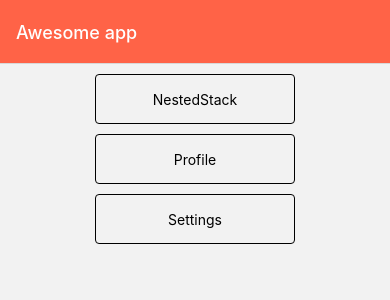
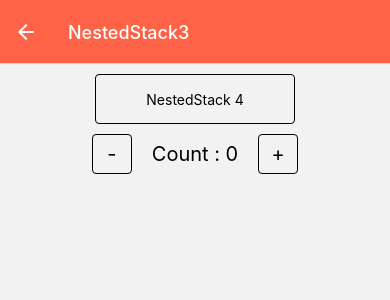
Before and after one commit to dlgmltjr0925/react-native-global-state, a React Native app: screen /NestedStack3 in a window 390 px wide. Shown: the top 300 px of the page. Built offline with nearby package versions, Linux system fonts and the light colour scheme.

Commit message:
Nested Stack 분리

```diff
--- a/src/component/Counter.tsx
+++ b/src/component/Counter.tsx
@@ -1,11 +1,14 @@
 import { Pressable, StyleSheet, Text, View } from 'react-native';
-import React, { useContext } from 'react';
 
-import { CounterContext } from '../context/CounterContext';
+import React from 'react';
 
-export default function Counter() {
-  const { count, increase, decrease } = useContext(CounterContext);
+interface CounterProps {
+  count: number;
+  increase: () => void;
+  decrease: () => void;
+}
 
+export default function Counter({ count, increase, decrease }: CounterProps) {
   return (
     <View style={styles.counterWrapper}>
       <Pressable style={styles.counterButton} onPress={decrease}>
--- /dev/null
+++ b/src/hoc/withIndex.tsx
@@ -0,0 +1,11 @@
+import React from 'react';
+
+interface Props {
+  index: number;
+}
+
+export default function withIndex(Component: React.FC<Props>, index: number) {
+  return function () {
+    return <Component index={index} />;
+  };
+}
--- a/src/navigation/MainStackNavigation.tsx
+++ b/src/navigation/MainStackNavigation.tsx
@@ -4,6 +4,7 @@
 import React from 'react';
 import Settings from '../screen/Settings';
 import { createNativeStackNavigator } from '@react-navigation/native-stack';
+import withIndex from '../hoc/withIndex';
 
 const Stack = createNativeStackNavigator();
 
@@ -23,10 +24,38 @@
         }}
       />
       <Stack.Screen
-        name="NestedStack"
-        component={NestedStack}
+        name="NestedStack1"
+        component={withIndex(NestedStack, 1)}
         options={{
-          title: 'NestedStack',
+          title: 'NestedStack1',
+        }}
+      />
+      <Stack.Screen
+        name="NestedStack2"
+        component={withIndex(NestedStack, 2)}
+        options={{
+          title: 'NestedStack2',
+        }}
+      />
+      <Stack.Screen
+        name="NestedStack3"
+        component={withIndex(NestedStack, 3)}
+        options={{
+          title: 'NestedStack3',
+        }}
+      />
+      <Stack.Screen
+        name="NestedStack4"
+        component={withIndex(NestedStack, 4)}
+        options={{
+          title: 'NestedStack4',
+        }}
+      />
+      <Stack.Screen
+        name="NestedStack5"
+        component={withIndex(NestedStack, 5)}
+        options={{
+          title: 'NestedStack5',
         }}
       />
       <Stack.Screen
--- a/src/screen/Home.tsx
+++ b/src/screen/Home.tsx
@@ -18,7 +18,7 @@
     <View style={styles.container}>
       <Pressable
         style={styles.buttonWrapper}
-        onPress={handlePress('NestedStack')}>
+        onPress={handlePress('NestedStack1')}>
         <Text>NestedStack</Text>
       </Pressable>
       <Pressable style={styles.buttonWrapper} onPress={handlePress('Profile')}>
--- a/src/screen/NestedStack.tsx
+++ b/src/screen/NestedStack.tsx
@@ -1,23 +1,25 @@
 import { Pressable, StyleSheet, Text, View } from 'react-native';
-import React, { useCallback } from 'react';
-import {
-  StackActions,
-  useNavigation,
-  useNavigationState,
-} from '@react-navigation/native';
+import React, { useCallback, useContext } from 'react';
+import { StackActions, useNavigation } from '@react-navigation/native';
 
 import Counter from '../component/Counter';
+import { CounterContext } from '../context/CounterContext';
 
-export default function NestedStack() {
-  const index = useNavigationState(state => state.index);
+interface NestedStackProps {
+  index: number;
+}
+
+export default function NestedStack({ index }: NestedStackProps) {
   const screenKey = `NestedStack ${index}`;
   console.log(`[SCREEN] ${screenKey}`);
 
   const navigation = useNavigation();
 
+  const counter = useContext(CounterContext);
+
   const handlePress = useCallback(
-    () => navigation.dispatch(StackActions.push('NestedStack')),
-    [navigation],
+    () => navigation.dispatch(StackActions.push(`NestedStack${index + 1}`)),
+    [index, navigation],
   );
 
   return (
@@ -25,7 +27,7 @@
       <Pressable style={styles.buttonWrapper} onPress={handlePress}>
         <Text>{`NestedStack ${index + 1}`}</Text>
       </Pressable>
-      <Counter />
+      <Counter {...counter} />
     </View>
   );
 }
```
